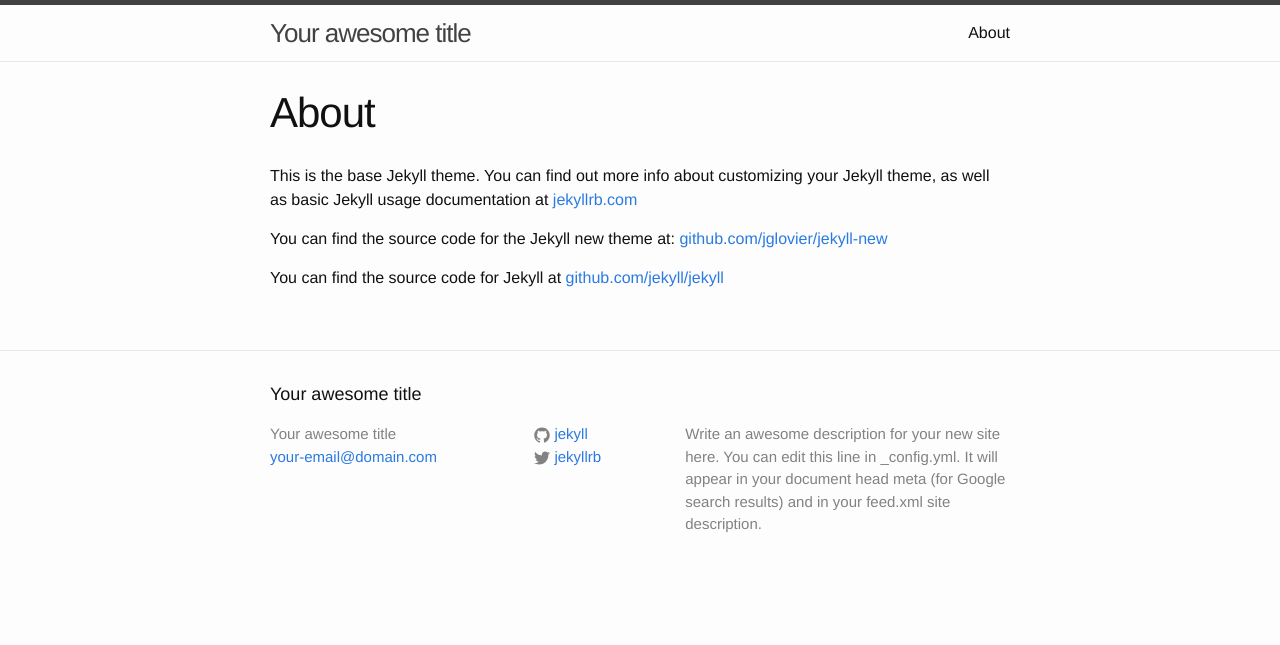
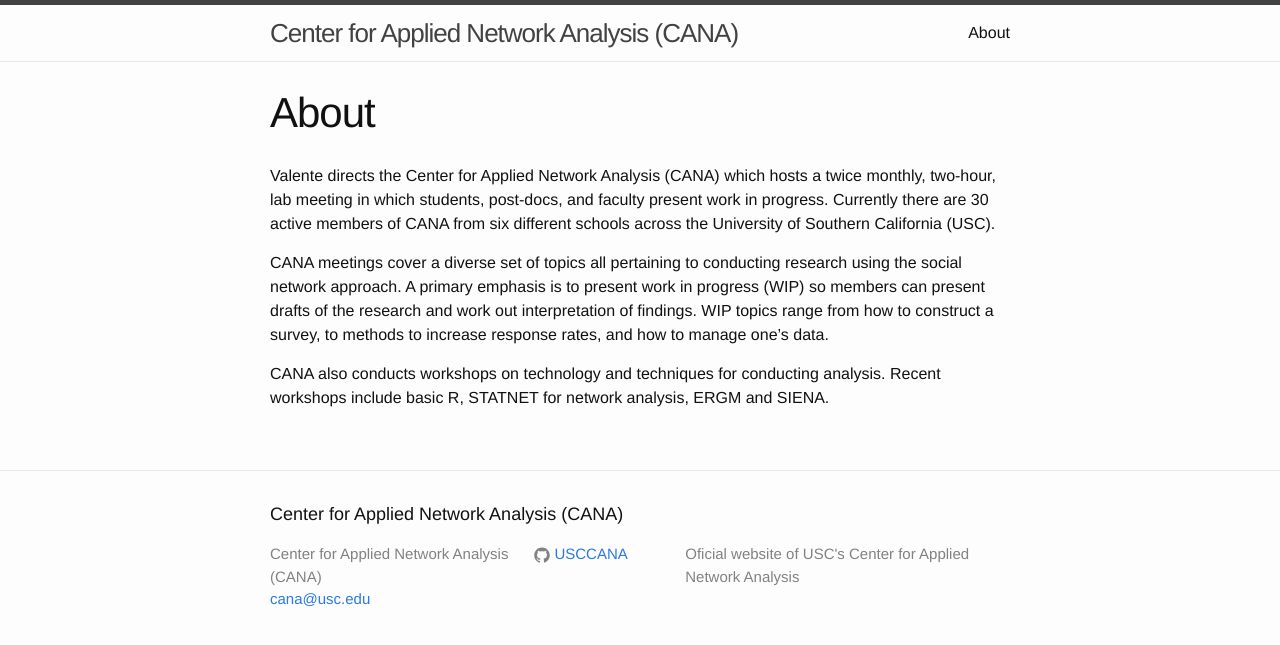
Before and after one commit to USCCANA/USCCANA.github.io, a Jekyll site: the page built from about.md, in a window 1280 px wide. Shown: the top 645 px of the page. Built offline with Jekyll 4.4.1, drawn with Linux system fonts in a browser that asks for light colours.

Commit message:
Playing with jekyll

```diff
--- a/_config.yml
+++ b/_config.yml
@@ -1,14 +1,12 @@
 # Site settings
-title: Your awesome title
-email: your-email@domain.com
+title: Center for Applied Network Analysis (CANA)
+email: cana@usc.edu
 description: > # this means to ignore newlines until "baseurl:"
-  Write an awesome description for your new site here. You can edit this
-  line in _config.yml. It will appear in your document head meta (for
-  Google search results) and in your feed.xml site description.
+ Oficial website of USC's Center for Applied Network Analysis
 baseurl: "" # the subpath of your site, e.g. /blog/
-url: "http://yourdomain.com" # the base hostname & protocol for your site
-twitter_username: jekyllrb
-github_username:  jekyll
+url: "https://USCCANA.github.io" # the base hostname & protocol for your site
+# twitter_username: jekyllrb
+github_username:  USCCANA
 
 # Build settings
 markdown: kramdown
--- a/about.md
+++ b/about.md
@@ -4,8 +4,8 @@
 permalink: /about/
 ---
 
-This is the base Jekyll theme. You can find out more info about customizing your Jekyll theme, as well as basic Jekyll usage documentation at [jekyllrb.com](http://jekyllrb.com/)
+Valente directs the Center for Applied Network Analysis (CANA) which hosts a twice monthly, two-hour, lab meeting in which students, post-docs, and faculty present work in progress.  Currently there are 30 active members of CANA from six different schools across the University of Southern California (USC).
 
-You can find the source code for the Jekyll new theme at: [github.com/jglovier/jekyll-new](https://github.com/jglovier/jekyll-new)
+CANA meetings cover a diverse set of topics all pertaining to conducting research using the social network approach.  A primary emphasis is to present work in progress (WIP) so members can present drafts of the research and work out interpretation of findings.  WIP topics range from how to construct a survey, to methods to increase response rates, and how to manage one’s data.
 
-You can find the source code for Jekyll at [github.com/jekyll/jekyll](https://github.com/jekyll/jekyll)
+CANA also conducts workshops on technology and techniques for conducting analysis.  Recent workshops include basic R, STATNET for network analysis, ERGM and SIENA.
```
Also changed, not shown: _posts/2015-11-09-underconstruction.markdown (added, +8 -0 lines).
